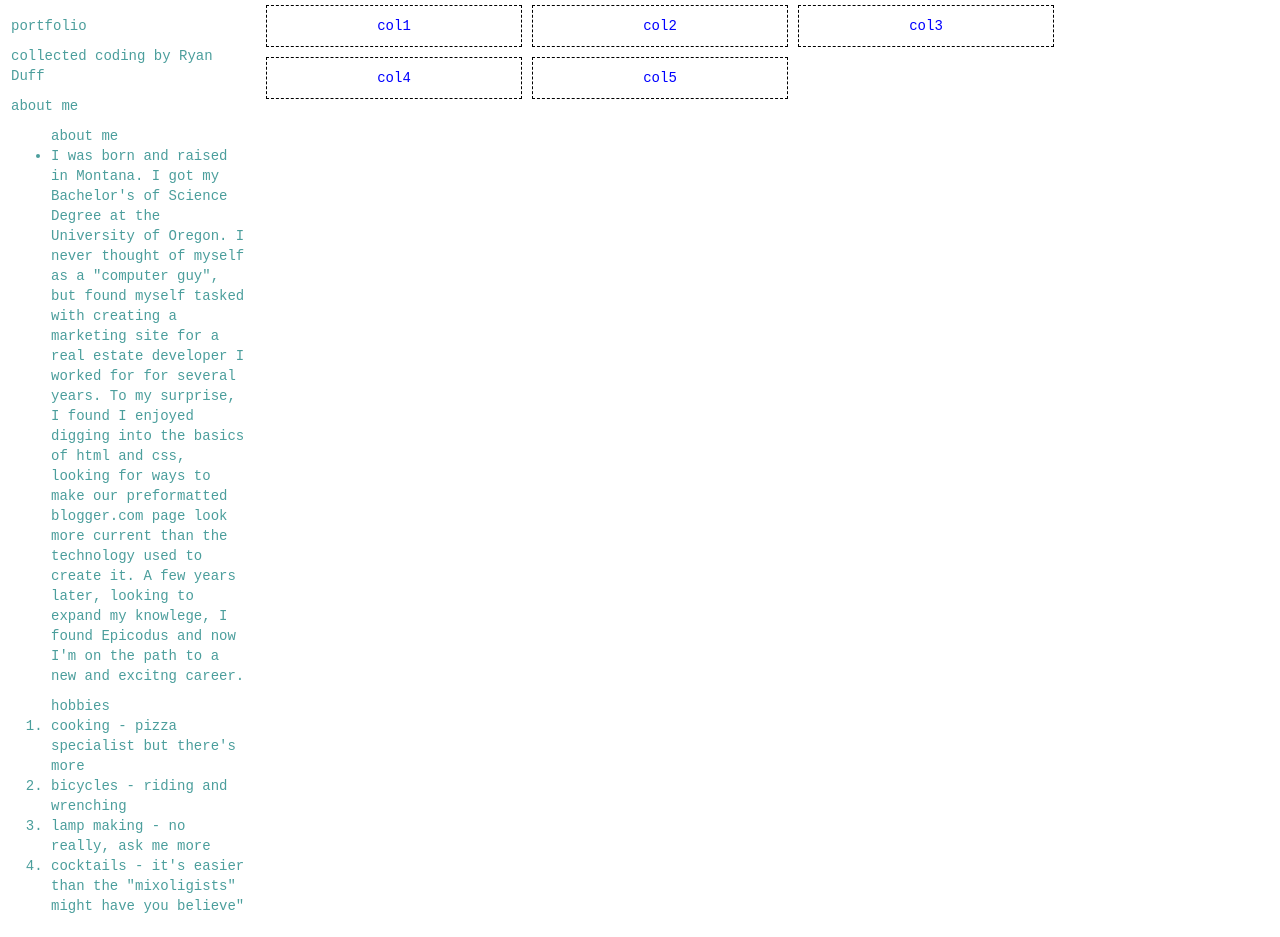
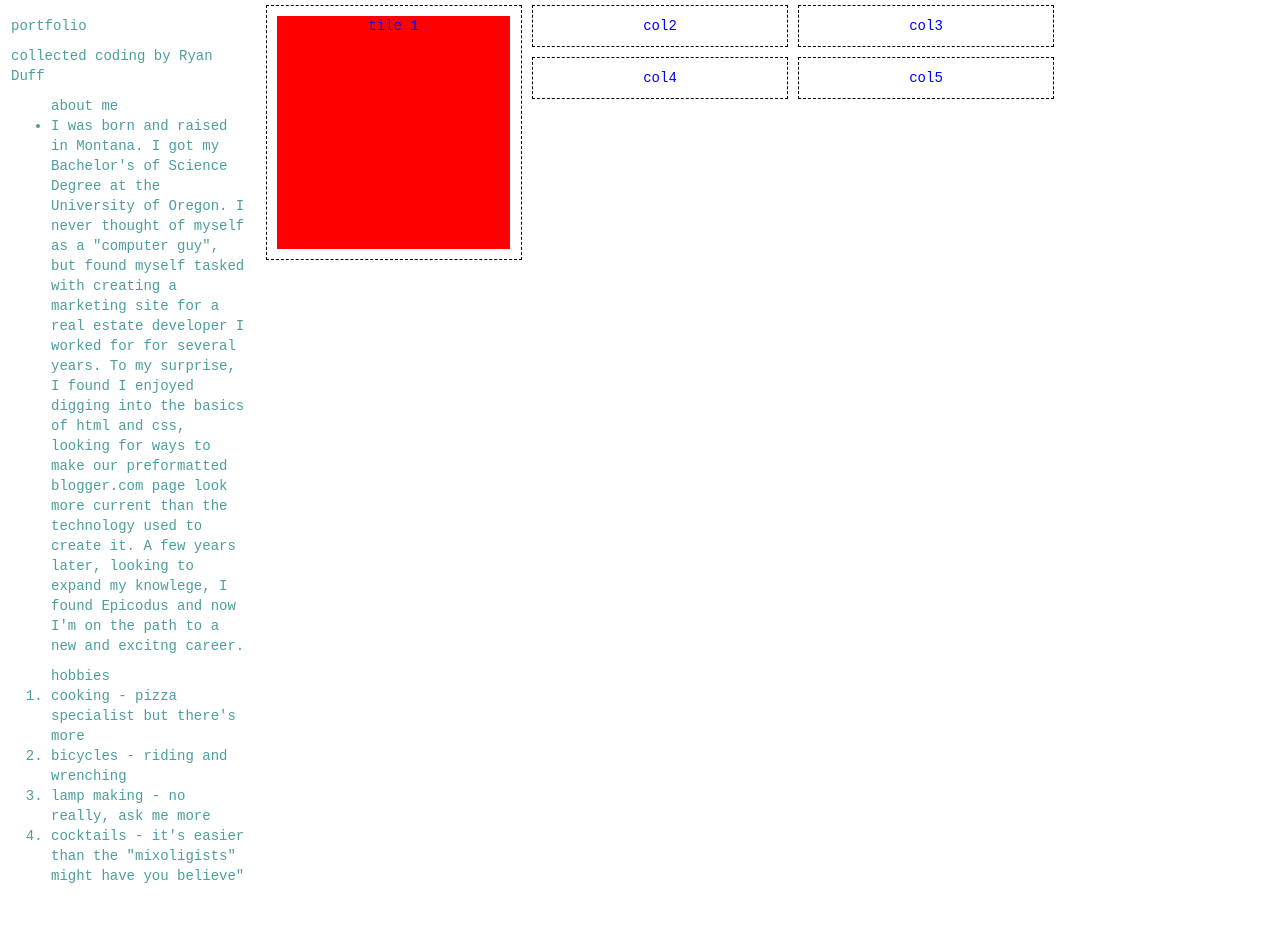
Before and after one commit to RyanDuff613/independentProject1, a plain HTML site: page index.html in a window 1280 px wide. After the commit the page ends 907 px from the top, so only its background shows below. Drawn offline with Linux system fonts and the light colour scheme.

Commit message:
create .tile class in css, place first tile in column one, populate with dummy text

```diff
--- a/css/styles.css
+++ b/css/styles.css
@@ -20,13 +20,14 @@ body {
   border-style: dashed;
   border-width: 1px;
   min-width: 256px;
-  max-width: 300px;
+  max-width: 256px;
   padding: 10px;
   margin: 5px;
   text-align: center;
 }
 
-.buffer {
-  background-color: brown;
-  margin: 10px;
+.tile {
+  width: 233px;
+  height: 233px;
+  background-color: red;
 }
--- a/index.html
+++ b/index.html
@@ -10,7 +10,6 @@
         <div class="col-md-2 sidebar">
           <p>portfolio</p>
           <p>collected coding by Ryan Duff</p>
-          <p>about me</p>
           <ul>about me
             <li>I was born and raised in Montana. I got my Bachelor's of Science Degree at the University of Oregon. I never thought of myself as a "computer guy", but found myself tasked with creating a marketing site for a real estate developer I worked for for several years.  To my surprise, I found I enjoyed digging into the basics of html and css, looking for ways to make our preformatted blogger.com page look more current than the technology used to create it. A few years later, looking to expand my knowlege, I found Epicodus and now I'm on the path to a new and excitng career. </li>
           </ul>
@@ -24,7 +23,10 @@
 
 
         </div>
-          <div class="col-md-2 column">col1</div>
+          <div class="col-md-2 column">
+            <div class="tile">tile 1</div>
+
+          </div>
           <div class="col-md-2 column">col2</div>
           <div class="col-md-2 column">col3</div>
           <div class="col-md-2 column">col4</div>
```
